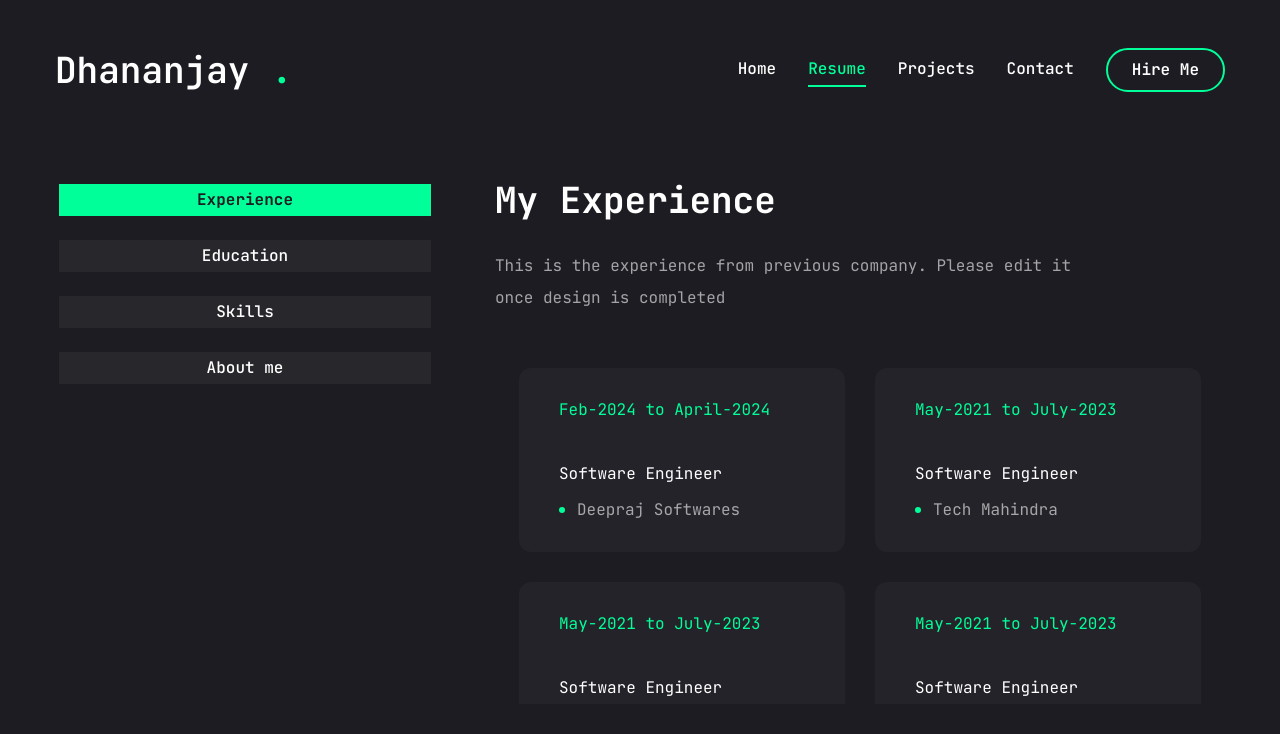
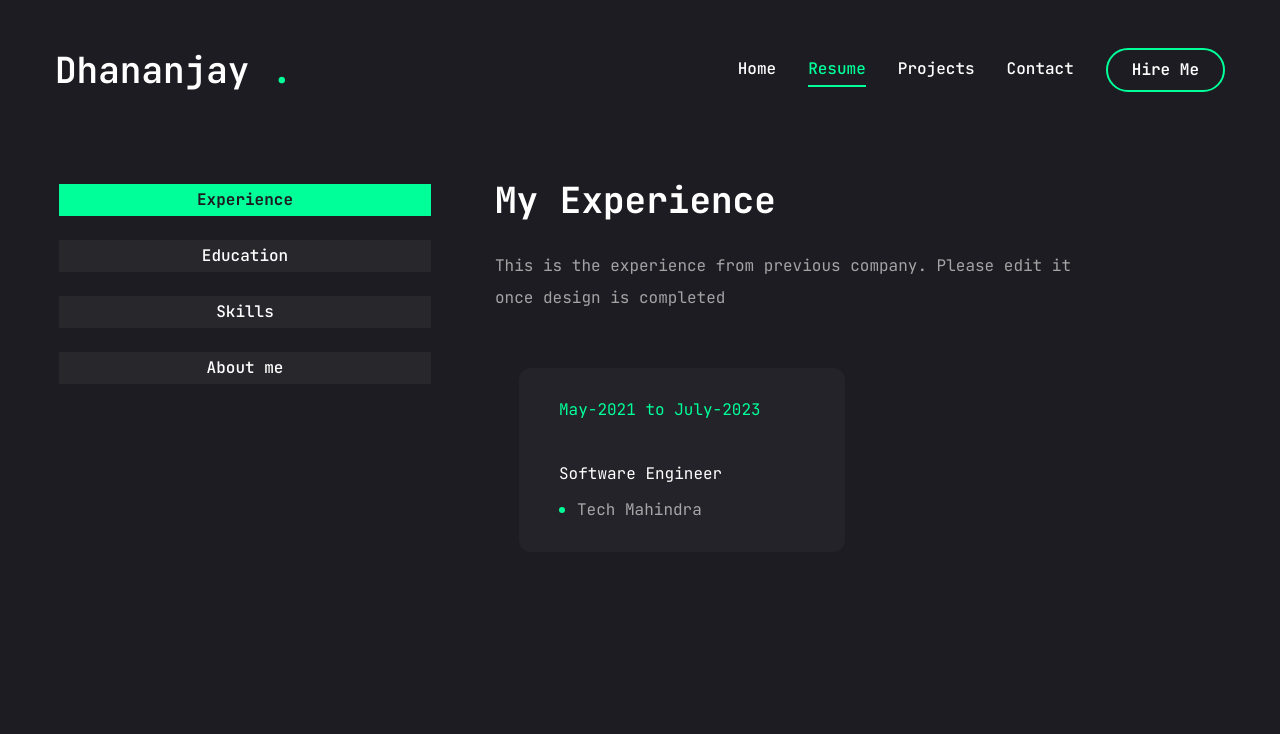
Before and after one commit to d2j1/portfolio, a Next.js app: page /portfolio/resume in a window 1280 px wide. Shown: the top 734 px of the page. Built offline with nearby package versions, Linux system fonts and the light colour scheme.

Commit message:
updating experience

```diff
--- a/app/resume/page.jsx
+++ b/app/resume/page.jsx
@@ -55,27 +55,6 @@ const experience = {
   description:
     "This is the experience from previous company. Please edit it once design is completed",
   items: [
-    {
-      company: "Deepraj Softwares",
-      position: "Software Engineer",
-      duration: "Feb-2024 to April-2024",
-    },
-
-    {
-      company: "Tech Mahindra",
-      position: "Software Engineer",
-      duration: "May-2021 to July-2023",
-    },
-    {
-      company: "Tech Mahindra",
-      position: "Software Engineer",
-      duration: "May-2021 to July-2023",
-    },
-    {
-      company: "Tech Mahindra",
-      position: "Software Engineer",
-      duration: "May-2021 to July-2023",
-    },
     {
       company: "Tech Mahindra",
       position: "Software Engineer",
```
